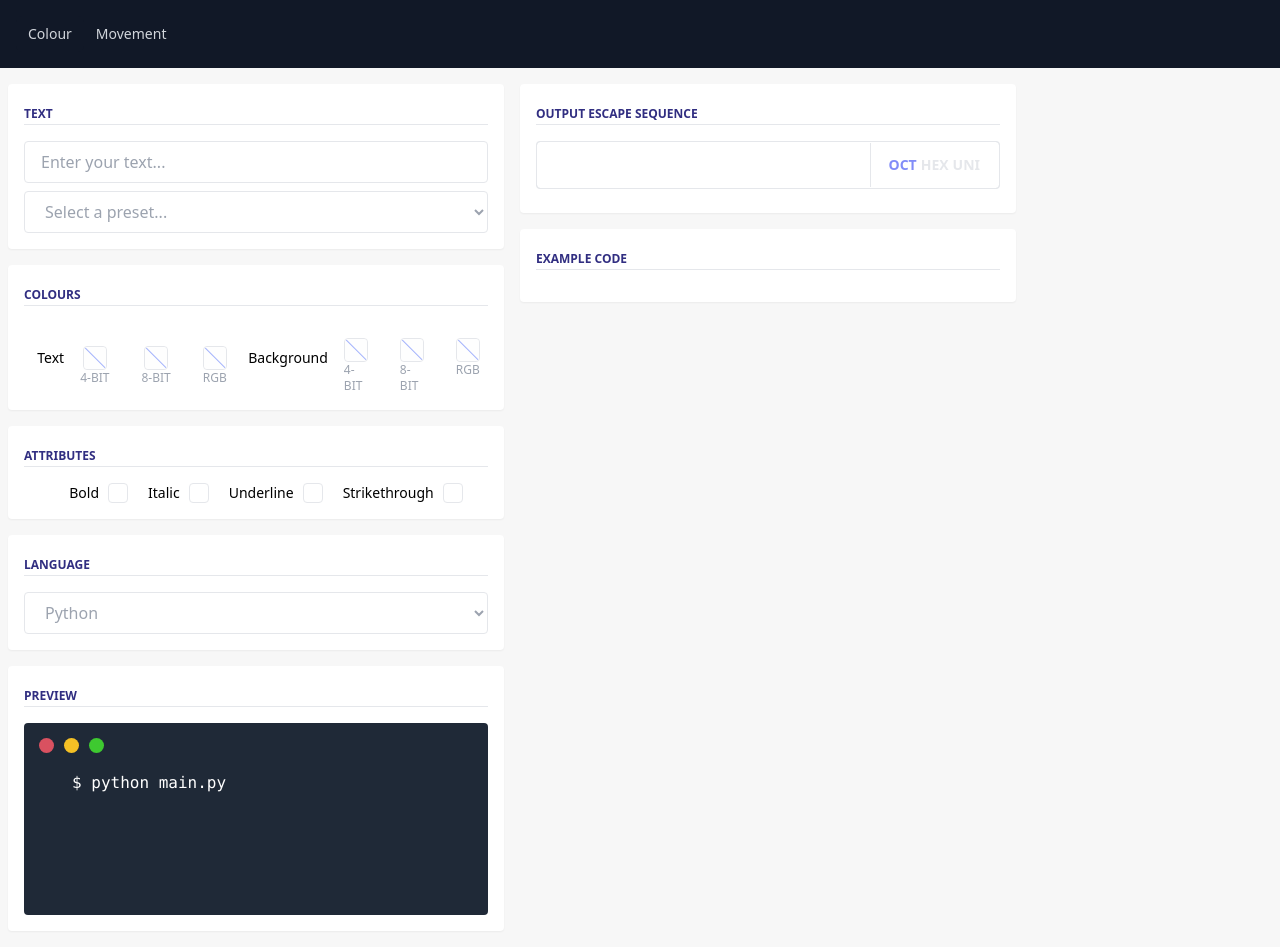
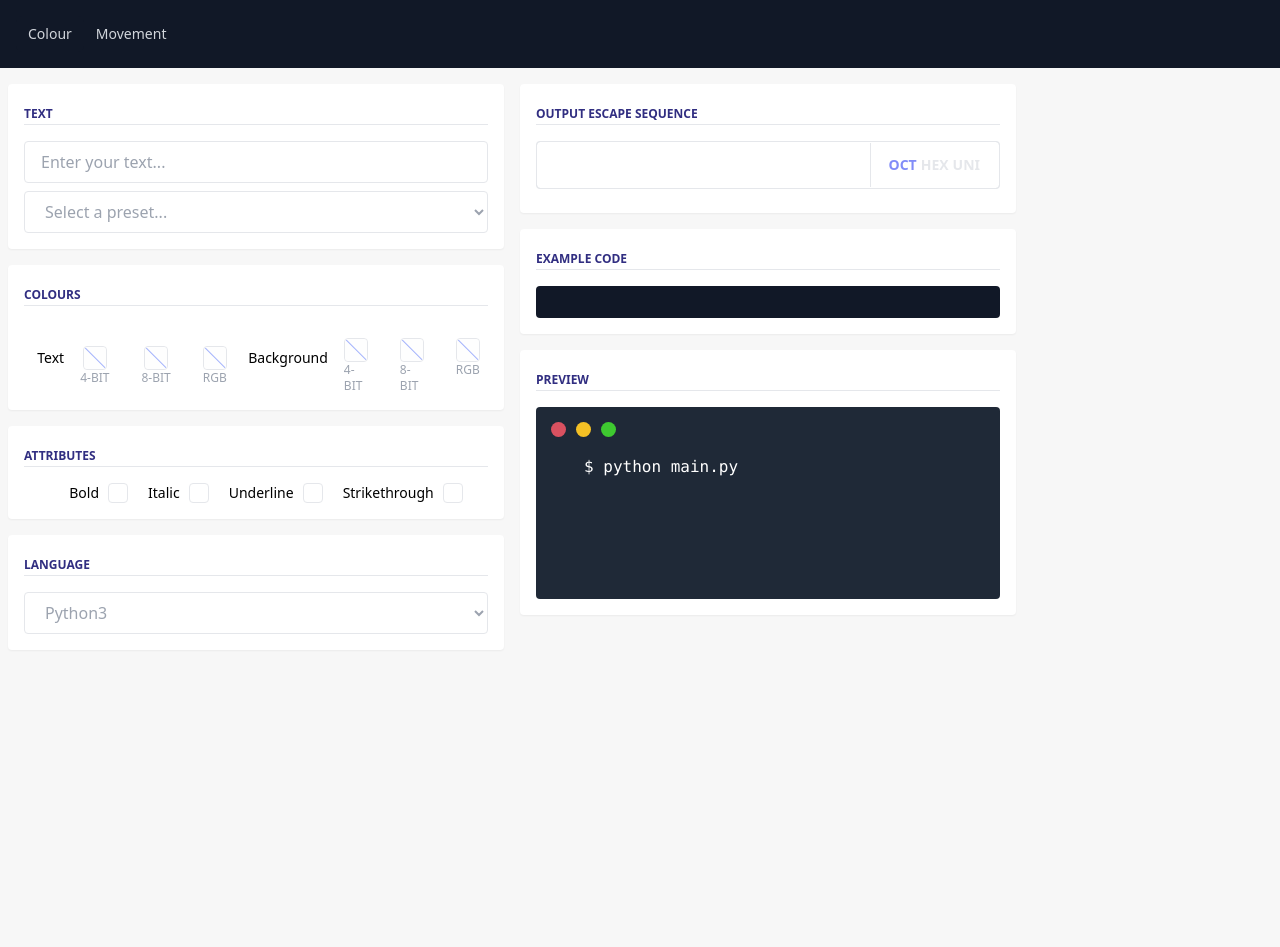
Before and after one commit to marginalhours/ansi-escape-artist, a React (Vite) app: page /#/colour in a window 1280 px wide. After the commit the page ends 800 px from the top, so only its background shows below. Built offline with nearby package versions, Linux system fonts and the light colour scheme.

Commit message:
code generation working in python

```diff
--- a/src/EscapeColour.tsx
+++ b/src/EscapeColour.tsx
@@ -1,7 +1,7 @@
 import React, { ChangeEvent, useState } from 'react';
 
 import { Language, ColourType, EscapeType } from './constants';
-import { transformTextAddRawColourSequence } from './transforms';
+import { transformTextAddRawColourSequence, transformTextToCodeSample } from './transforms';
 
 import { FG_4_BIT, BG_4_BIT, FG_8_BIT, BG_8_BIT, AnsiColour } from './ansiColour';
 
@@ -53,7 +53,7 @@ const transformTextAddHTMLColourMarkup = (options: ColourOptions): JSX.Element =
 
 const EscapeColour = () => {
   // Language to generate escape sequences for
-  const [language, setLanguage] = useState(Language.Python);
+  const [language, setLanguage] = useState(Language.Python3);
   // Active FG/BG pickers
   const [foregroundColourType, setForegroundColourType] = useState(ColourType.None);
   const [backgroundColourType, setBackgroundColourType] = useState(ColourType.None);
@@ -131,7 +131,7 @@ const EscapeColour = () => {
 
   const getCommandForLanguage = (language: Language) => {
     switch (+language) {
-      case Language.Python:
+      case Language.Python3:
         return "$ python main.py"
       case Language.Rust:
         return "$ rustc main.rs && ./main"
@@ -161,6 +161,8 @@ const EscapeColour = () => {
       else if ('empty' in selection) selection.empty();
     })();
   }
+
+  const transformOptions = { text: userText, foreground: foreground, background: background, bold: bold, italic: italic, underline: underline, strikethrough: strikethrough, language: language, escapeType: escapeType };
 
   return (
     <main className="flex flex-row w-full">
@@ -219,13 +221,6 @@ const EscapeColour = () => {
             })}
           </select>
         </Box>
-        <Box>
-          <Label text="Preview" />
-          <div className="preview-output relative w-full h-48 font-mono bg-gray-800 rounded p-12 text-white">
-            <output className="block">{getCommandForLanguage(language as Language)}</output>
-            <output className="block">{transformTextAddHTMLColourMarkup({ text: userText, foreground: foreground, background: background, bold: bold, italic: italic, underline: underline, strikethrough: strikethrough })}</output>
-          </div>
-        </Box>
       </div>
       <div className="flex flex-col w-2/5 p-2">
         <Box>
@@ -235,7 +230,7 @@ const EscapeColour = () => {
               className="raw-output w-full h-12 font-mono border rounded px-4 py-2 w-full"
               type="text"
               onChange={() => { }}
-              value={transformTextAddRawColourSequence({ text: userText, foreground: foreground, background: background, bold: bold, italic: italic, underline: underline, strikethrough: strikethrough, language: language, escapeType: escapeType })}
+              value={transformTextAddRawColourSequence(transformOptions)}
             />
             <div className="absolute top-0 left-0 w-full h-full border rounded w-full h-full" >
               <div className="flex justify-center items-center w-full h-full text-center opacity-0 hover:opacity-100 cursor-pointer" style={{ "backgroundColor": "rgba(0, 0, 0, 0.05)" }} onClick={copyOutput}>
@@ -251,6 +246,16 @@ const EscapeColour = () => {
         </Box>
         <Box>
           <Label text="Example Code"/>
+          <div className="mono whitespace-pre text-white bg-gray-900 rounded p-4">
+            {transformTextToCodeSample(transformOptions)}
+          </div>
+        </Box>
+        <Box>
+          <Label text="Preview" />
+          <div className="preview-output relative w-full h-48 font-mono bg-gray-800 rounded p-12 text-white">
+            <output className="block">{getCommandForLanguage(language as Language)}</output>
+            <output className="block">{transformTextAddHTMLColourMarkup(transformOptions)}</output>
+          </div>
         </Box>
       </div>
     </main>
--- a/src/constants.ts
+++ b/src/constants.ts
@@ -1,5 +1,5 @@
 export enum Language {
-    Python = 0,
+    Python3 = 0,
     Rust = 1,
     Golang = 2,
     JavaScript = 3
--- a/src/transforms/colour.ts
+++ b/src/transforms/colour.ts
@@ -29,22 +29,20 @@ class EscapeSet {
 }
 
 const ESCAPES = {
-    [Language.Python]: new EscapeSet(String.raw`\033[`, String.raw`\x1b[`, String.raw`\u001b[`),
+    [Language.Python3]: new EscapeSet(String.raw`\033[`, String.raw`\x1b[`, String.raw`\u001b[`),
     [Language.Rust]: new EscapeSet(String.raw`\033[`, String.raw`\x1b[`, String.raw`\u{001b}[`),
     [Language.Golang]: new EscapeSet(String.raw`\033[`, String.raw`\x1b[`, String.raw`\u001b[`),
 };
 
+const CODE_TEMPLATES = {
+    [Language.Python3]: `def format(s: str) -> str:\n    return f"{{PREFIX}}{s}{{SUFFIX}}"\n\nif __name__ == "__main__":\n    print(format("{{TEXT}}"))`,
+    [Language.Rust]: `fn main(){\n    println!("hello")\n}`
+}
 
-
-export const transformTextAddRawColourSequence = (options: RawColourOptions): string => {
+const getRawEscapeCodeBytes = (options: RawColourOptions): Array<Number> => {
     const { text, foreground, background, bold, italic, underline, strikethrough, language, escapeType } = options;
 
-    const escape = ESCAPES[+language][escapeType];
-
-    if (text === "") { return text; }
-
-    let prefix = "";
-    let suffix = "";
+    if (text === "") { return []; }
 
     let code = [];
 
@@ -73,6 +71,43 @@ export const transformTextAddRawColourSequence = (options: RawColourOptions): st
         code = code.concat(...background.ansi);
     }
 
+    return code;
+}
+
+
+export const transformTextToCodeSample = (options: RawColourOptions): string => {
+    const { text, language, escapeType } = options;
+
+    const escape = ESCAPES[+language][escapeType];
+    const template = CODE_TEMPLATES[+language];
+
+    if (text === "") { return text; }
+
+    let prefix = "";
+    let suffix = "";
+
+    let code = getRawEscapeCodeBytes(options);
+
+    if (code.length > 0) {
+        prefix = String.raw`${escape}${code.join(';')}m`;
+        suffix = String.raw`${escape}0m`;
+    }
+
+    return template.replace("{{PREFIX}}", prefix).replace("{{SUFFIX}}", suffix).replace("{{TEXT}}", text);
+}
+
+export const transformTextAddRawColourSequence = (options: RawColourOptions): string => {
+    const { text, language, escapeType } = options;
+
+    const escape = ESCAPES[+language][escapeType];
+
+    if (text === "") { return text; }
+
+    let prefix = "";
+    let suffix = "";
+
+    let code = getRawEscapeCodeBytes(options);
+
     if (code.length > 0) {
         prefix = String.raw`${escape}${code.join(';')}m`;
         suffix = String.raw`${escape}0m`;
--- a/src/transforms/index.ts
+++ b/src/transforms/index.ts
@@ -1,10 +1,11 @@
 /**
  * Reexport from transform modules to create transforms interface
  */
-import { transformTextAddRawColourSequence, transformTextAddHTMLColourMarkup} from './colour';
+import { transformTextAddRawColourSequence, transformTextToCodeSample } from './colour';
 import transformMovement from './movement';
 
 export {
     transformTextAddRawColourSequence,
+    transformTextToCodeSample,
     transformMovement
 };
```
